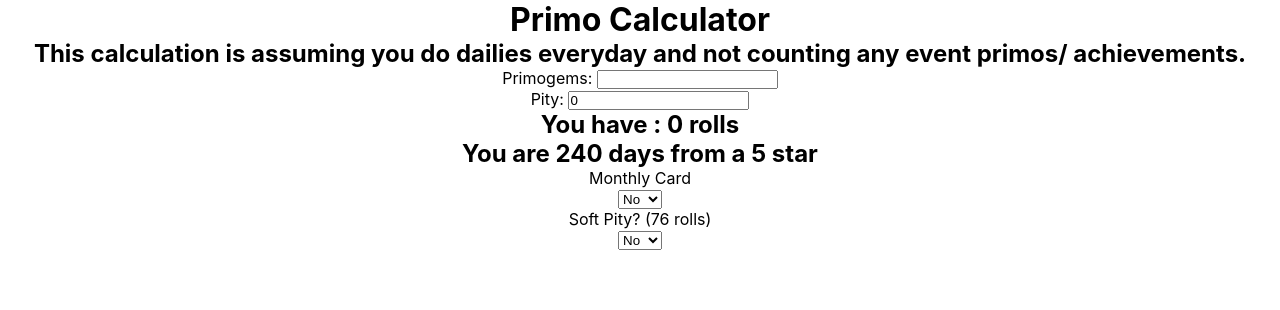
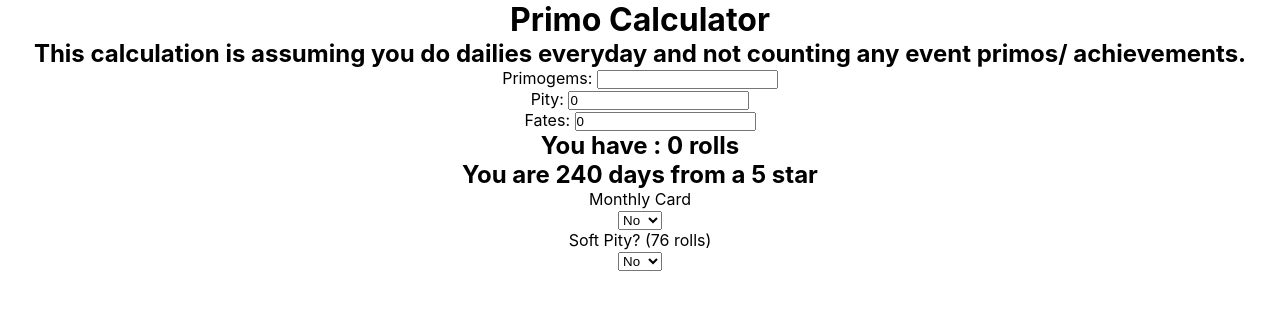
Before and after one commit to calvin-gao/genshin-impact-primo-calculator, a React (Create React App) app: page / in a window 1280 px wide. Shown: the top 310 px of the page. Built offline with nearby package versions, Linux system fonts and the light colour scheme.

Commit message:
updating to add fates

```diff
--- a/src/components/PrimoForm.jsx
+++ b/src/components/PrimoForm.jsx
@@ -19,9 +19,10 @@ export class PrimoForm extends Component {
         this.state = {
              primogems : '',
              rolls : 0,
+             fates : 0,
+             pity: 0,
              monthly: false,
              daysTo5Star: 240,
-             pity: 0,
              isSoftPity: false
         }
     }
@@ -45,30 +46,41 @@ export class PrimoForm extends Component {
         }
     }
 
+    handleFateChange = (event) => {
+        if(isNumeric(event.target.value)){
+            this.setState({
+                fates : event.target.value
+            }, function() {this.calculateRolls(event) })
+        }
+    }
+
     handleSoftPityChange = (event) => {
         this.setState({
             isSoftPity : event.target.value
         }, function() {this.calculateRolls(event) })
     }
 
+
     handleMonthlyCardChange = (event) => {
-
         this.setState({
             monthly : event.target.value
         } ,  function() {this.calculateRolls(event) })
     }
 
-    calculateDays = (currentPrimo , hasMonthly , pity, softPity) => {
+    calculateDays = (currentPrimo , hasMonthly , softPity) => {
         let newDay = 0;
+
         let targetRolls = FIRST5STARPRIMOCOUNT;
         if(softPity === 'true'){
             targetRolls = SOFTPITYPRIMO;
         }
-        if(hasMonthly === 'true'){
-            newDay = Math.max(0,Math.ceil((targetRolls - currentPrimo - (pity * COSTPERROLL)) /  (DAILYCOMMISIONGEMS + MONTHLYPERDAY)));
-        }else{
-            newDay = Math.max(0,Math.ceil((targetRolls - currentPrimo - (pity * COSTPERROLL)) /  (DAILYCOMMISIONGEMS)));
+
+        let dailyPrimosGet = DAILYCOMMISIONGEMS;
+        if (hasMonthly === 'true'){
+            dailyPrimosGet += MONTHLYPERDAY
         }
+
+        newDay = Math.max(0,Math.ceil((targetRolls - currentPrimo) / dailyPrimosGet));
         return newDay;
     }
 
@@ -77,9 +89,14 @@ export class PrimoForm extends Component {
         currentPrimo = currentPrimo || 0;
         let pity = parseInt(this.state.pity);
         pity = pity || 0;
+        let fates = parseInt(this.state.fates);
+        fates = fates || 0;
+
+        // calculate new primos based on pity, fates, and current primos
+        let newPseudoPrimo = currentPrimo + ((pity + fates) * COSTPERROLL)
+
+        let newDay =  this.calculateDays(newPseudoPrimo, this.state.monthly, this.state.isSoftPity);
         let newRolls = currentPrimo / COSTPERROLL;
-
-        let newDay =  this.calculateDays(currentPrimo , this.state.monthly, pity, this.state.isSoftPity);
 
         this.setState(
             {rolls : newRolls,
@@ -108,6 +125,14 @@ export class PrimoForm extends Component {
                     onKeyUp={this.calculateRolls}
                     />
                 </div>
+                <div>
+                    <label> Fates: </label>
+                    <input type="text"
+                    value = {this.state.fates}
+                    onChange={this.handleFateChange}
+                    onKeyUp={this.calculateRolls}
+                    />
+                </div>
 
                 <h2>You have : {`${this.state.rolls}`} rolls </h2>
                 <h2>You are {`${this.state.daysTo5Star}`} days from a 5 star</h2>
```
